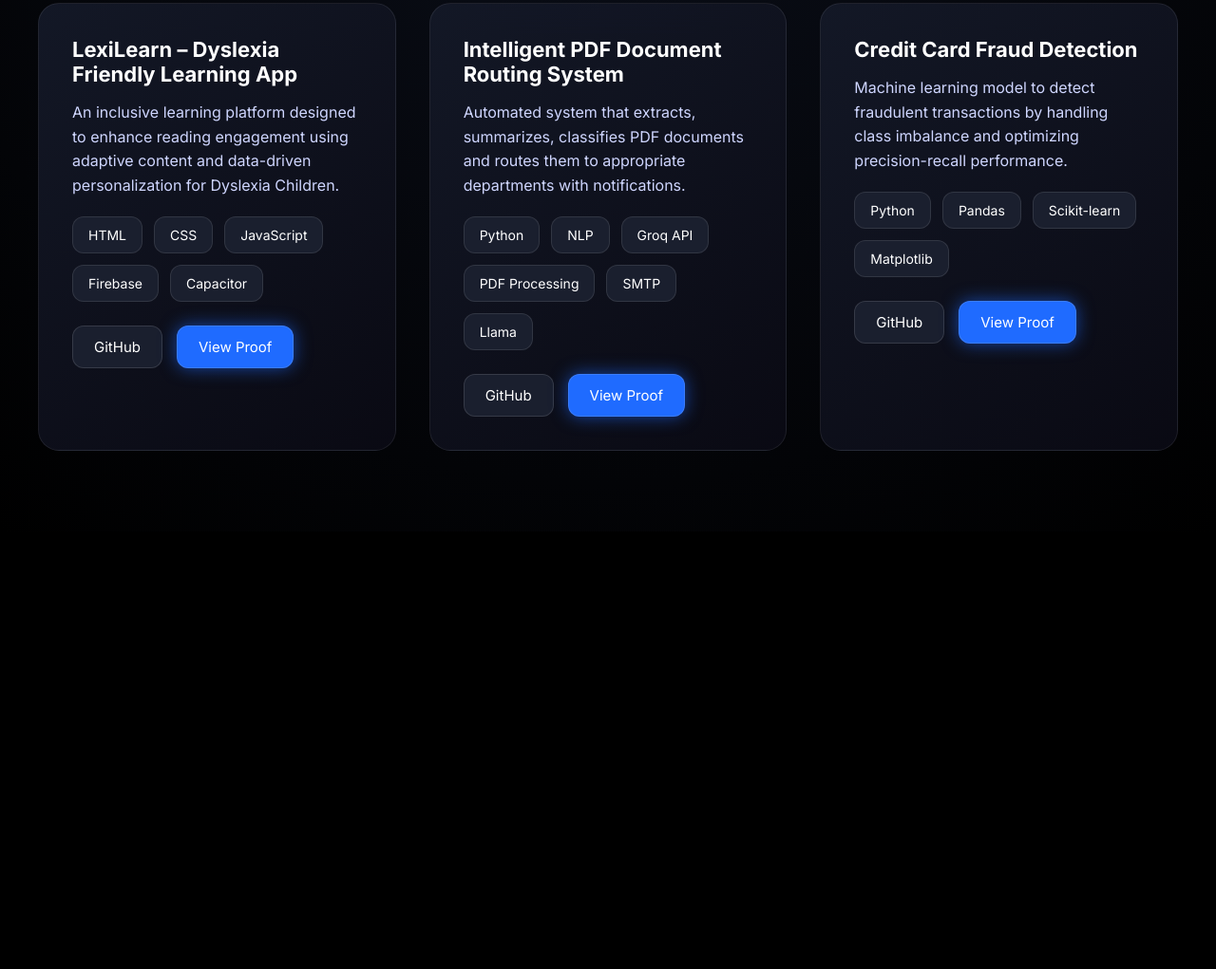
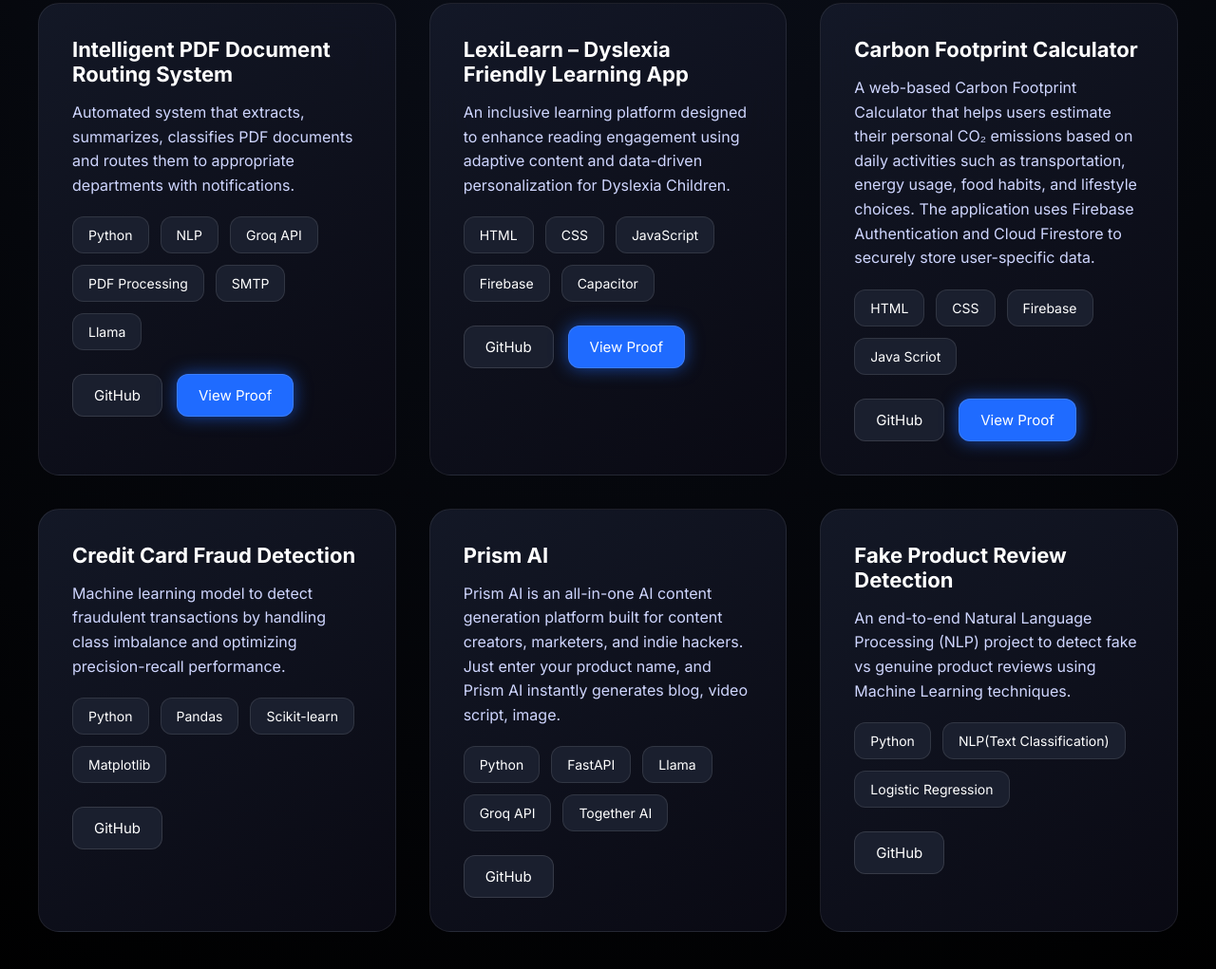
Before and after one commit to Indhu375/Indhu-Sri---Portfolio, a plain HTML site: page projects.html in a window 1280 px wide. Shown: the part 315-1336 px from the top of the page at 95% size. Before the commit the page ends 875 px from the top, so only its background shows below. Drawn offline with Linux system fonts and the light colour scheme.

Commit message:
project updates

```diff
--- a/projects.html
+++ b/projects.html
@@ -40,27 +40,6 @@
 
   <div class="projects-container">
 
-    <!-- Project 1 -->
-    <div class="project-card">
-      <h3>LexiLearn – Dyslexia Friendly Learning App</h3>
-      <p>
-        An inclusive learning platform designed to enhance reading engagement
-        using adaptive content and data-driven personalization for Dyslexia Children.
-      </p>
-
-      <div class="project-tech">
-        <span>HTML</span>
-        <span>CSS</span>
-        <span>JavaScript</span>
-        <span>Firebase</span>
-        <span>Capacitor</span>
-      </div>
-
-      <div class="project-links">
-        <a href="#" target="_blank">GitHub</a>
-        <a href="#" target="_blank" class="primary">View Proof</a>
-      </div>
-    </div>
 
     <!-- Project 2 -->
     <div class="project-card">
@@ -85,6 +64,53 @@
       </div>
     </div>
 
+
+    <!-- Project 1 -->
+    <div class="project-card">
+      <h3>LexiLearn – Dyslexia Friendly Learning App</h3>
+      <p>
+        An inclusive learning platform designed to enhance reading engagement
+        using adaptive content and data-driven personalization for Dyslexia Children.
+      </p>
+
+      <div class="project-tech">
+        <span>HTML</span>
+        <span>CSS</span>
+        <span>JavaScript</span>
+        <span>Firebase</span>
+        <span>Capacitor</span>
+      </div>
+
+      <div class="project-links">
+        <a href="https://github.com/Indhu375/LexiLearn" target="_blank">GitHub</a>
+        <a href="https://github.com/Indhu375/LexiLearn" target="_blank" class="primary">View Proof</a>
+      </div>
+    </div>
+
+
+     <!-- Project 3 -->
+    <div class="project-card">
+      <h3>Carbon Footprint Calculator</h3>
+      <p>
+        A web-based Carbon Footprint Calculator that helps users estimate their
+        personal CO₂ emissions based on daily activities such as transportation,
+        energy usage, food habits, and lifestyle choices. The application uses
+        Firebase Authentication and Cloud Firestore to securely store user-specific data.
+      </p>
+
+      <div class="project-tech">
+        <span>HTML</span>
+        <span>CSS</span>
+        <span>Firebase</span>
+        <span>Java Scriot</span>
+      </div>
+
+      <div class="project-links">
+        <a href="https://github.com/Indhu375/Carbon-Footprint-Calculator" target="_blank">GitHub</a>
+        <a href="https://carbon-footprint-calculator-07.netlify.app/" target="_blank" class="primary">View Proof</a>
+      </div>
+    </div>
+
     <!-- Project 3 -->
     <div class="project-card">
       <h3>Credit Card Fraud Detection</h3>
@@ -102,9 +128,52 @@
 
       <div class="project-links">
         <a href="https://github.com/Indhu375/Credit_Card_Fraud_Detection" target="_blank">GitHub</a>
-        <a href="#" target="_blank" class="primary">View Proof</a>
       </div>
     </div>
+
+
+    <!-- Project 3 -->
+    <div class="project-card">
+      <h3>Prism AI</h3>
+      <p>
+        Prism AI is an all-in-one AI content generation platform built for content
+         creators, marketers, and indie hackers. Just enter your product name, and
+         Prism AI instantly generates blog, video script, image.
+      </p>
+
+      <div class="project-tech">
+        <span>Python</span>
+        <span>FastAPI</span>
+        <span>Llama</span>
+        <span>Groq API</span>
+        <span>Together AI</span>
+      </div>
+
+      <div class="project-links">
+        <a href="https://github.com/Indhu375/Prism-AI" target="_blank">GitHub</a>
+      </div>
+    </div>
+
+
+    <!-- Project 3 -->
+    <div class="project-card">
+      <h3>Fake Product Review Detection</h3>
+      <p>
+        An end-to-end Natural Language Processing (NLP) project to detect fake vs genuine
+        product reviews using Machine Learning techniques.
+      </p>
+
+      <div class="project-tech">
+        <span>Python</span>
+        <span>NLP(Text Classification)</span>
+        <span>Logistic Regression</span>
+      </div>
+
+      <div class="project-links">
+        <a href="https://github.com/Indhu375/Fake_Product_Review_Detection" target="_blank">GitHub</a>
+      </div>
+    </div>
+
 
   </div>
 </section>
```
